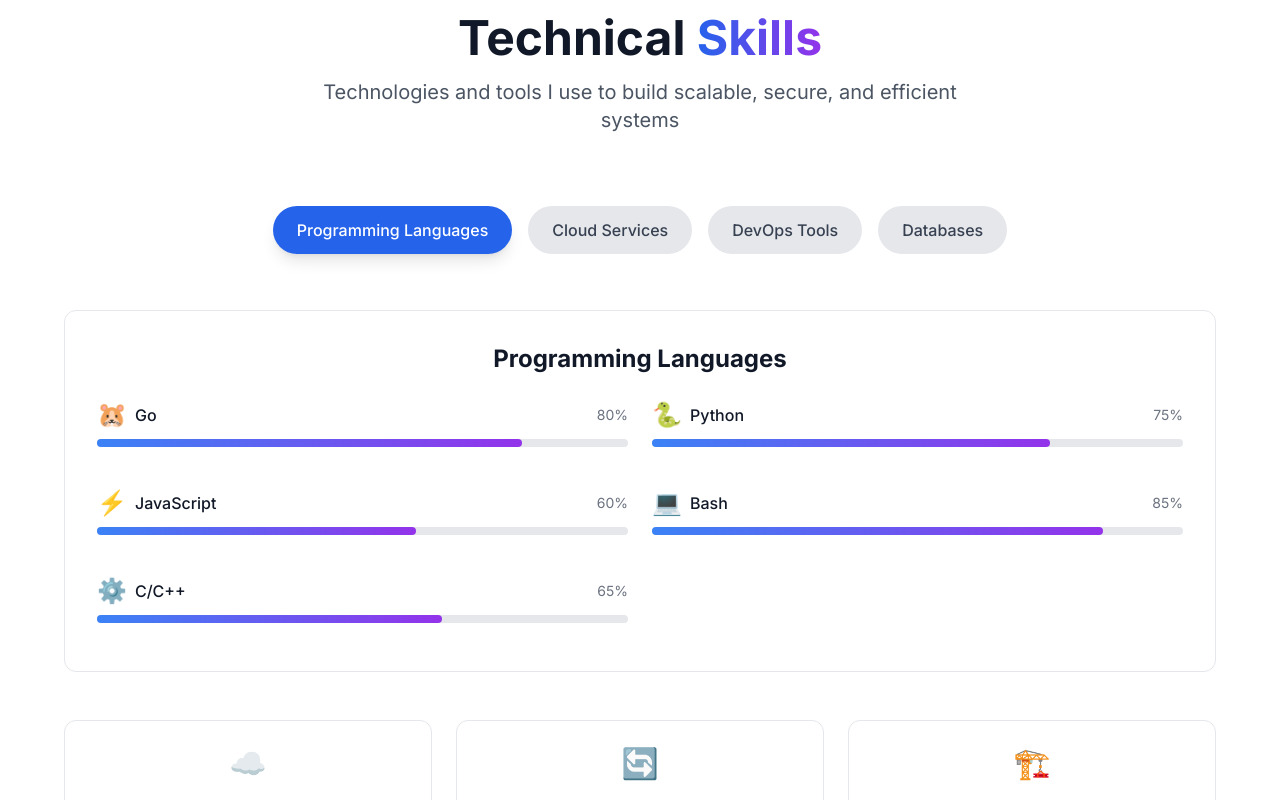
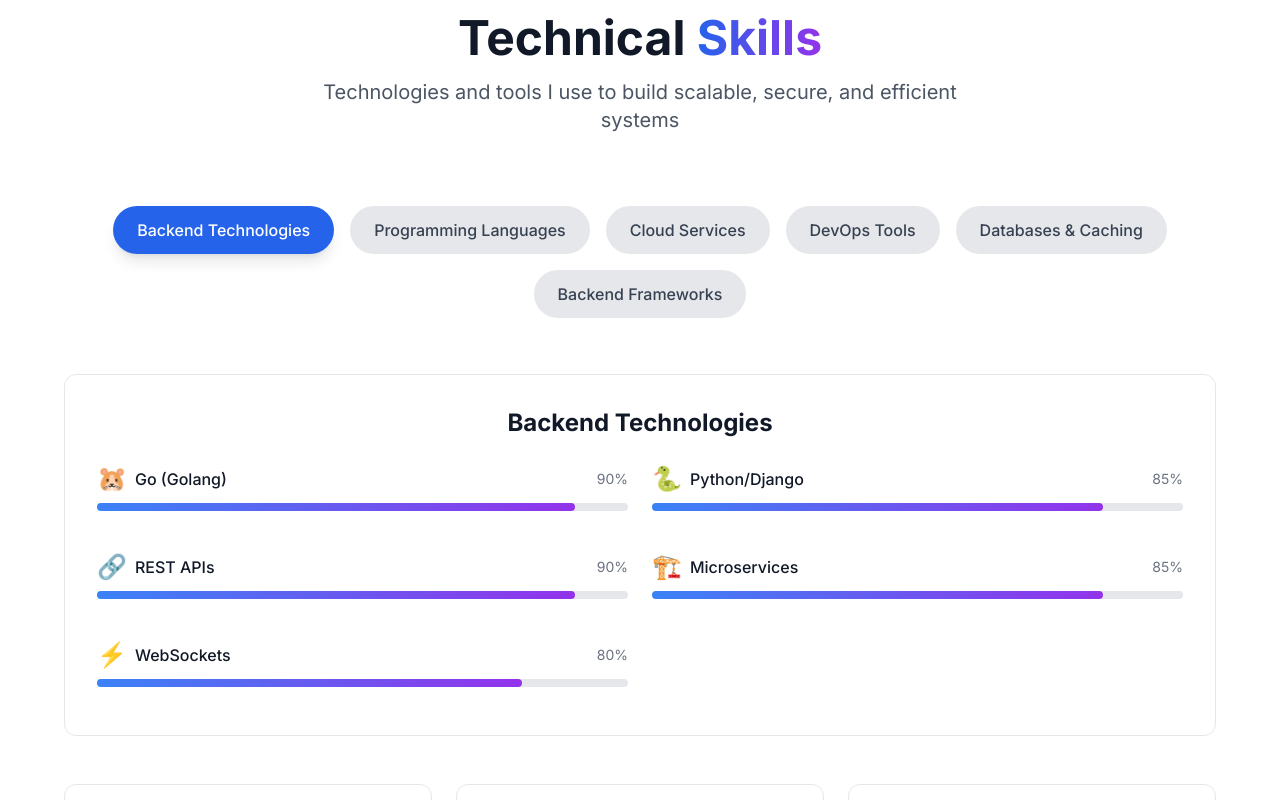
Before and after one commit to Flack74/Flack-Portfolio, a React (Vite) app: page / in a window 1280 px wide. Shown: the part 2000-2800 px from the top of the page. Built offline with nearby package versions, Linux system fonts and the light colour scheme.

Commit message:
Resume update and Backend focus

```diff
--- a/src/components/3D/MiniCanvas.jsx
+++ /dev/null
@@ -1,23 +0,0 @@
-'use client';
-
-import React, { Suspense } from 'react';
-import { Canvas } from '@react-three/fiber';
-import { CompactLogo3D } from './CompactLogo3D';
-
-export const MiniCanvas = () => {
-  return (
-    <div className="w-12 h-8 inline-block">
-      <Canvas
-        camera={{ position: [0, 0, 2], fov: 50 }}
-        dpr={[1, 1.5]}
-        performance={{ min: 0.5 }}
-      >
-        <Suspense fallback={null}>
-          <ambientLight intensity={0.5} />
-          <pointLight position={[2, 2, 2]} intensity={0.8} color="#00d4ff" />
-          <CompactLogo3D />
-        </Suspense>
-      </Canvas>
-    </div>
-  );
-};
--- a/src/constants/data.js
+++ b/src/constants/data.js
@@ -5,18 +5,25 @@ export const personalInfo = {
   location: "Rajasthan, India",
   github: "https://github.com/Flack74",
   linkedin: "https://linkedin.com/in/puspendra-chawla",
-  role: "DevOps & Cloud Enthusiast",
-  tagline: "Building scalable cloud infrastructure and automating the future",
-  bio: "Passionate DevOps engineer with curiosity in cloud technologies, infrastructure automation, and backend development. I specialize in building robust, scalable systems using modern DevOps practices and cloud-native technologies."
+  role: "Backend Developer & DevOps Engineer",
+  tagline: "Building high-performance backend systems with Go and scalable cloud infrastructure",
+  bio: "Passionate backend developer specializing in Go and Django, with expertise in building production-ready APIs, microservices, and cloud-native applications. I focus on creating robust, scalable backend systems with modern DevOps practices and infrastructure automation."
 };
 
 export const skills = {
+  "Backend Technologies": [
+    { name: "Go (Golang)", level: 90, icon: "🐹" },
+    { name: "Python/Django", level: 85, icon: "🐍" },
+    { name: "REST APIs", level: 90, icon: "🔗" },
+    { name: "Microservices", level: 85, icon: "🏗️" },
+    { name: "WebSockets", level: 80, icon: "⚡" }
+  ],
   "Programming Languages": [
-    { name: "Go", level: 80, icon: "🐹" },
-    { name: "Python", level: 75, icon: "🐍" },
-    { name: "JavaScript", level: 60, icon: "⚡" },
+    { name: "Go", level: 90, icon: "🐹" },
+    { name: "Python", level: 85, icon: "🐍" },
+    { name: "JavaScript", level: 70, icon: "⚡" },
     { name: "Bash", level: 85, icon: "💻" },
-    { name: "C/C++", level: 65, icon: "⚙️" }
+    { name: "SQL", level: 80, icon: "🗃️" }
   ],
   "Cloud Services": [
     { name: "AWS Lambda", level: 85, icon: "⚡" },
@@ -39,16 +46,97 @@ export const skills = {
     { name: "Prometheus", level: 65, icon: "📊" },
     { name: "Grafana", level: 65, icon: "📈" }
   ],
-  "Databases": [
-    { name: "MongoDB", level: 80, icon: "🍃" },
-    { name: "PostgreSQL", level: 85, icon: "🐘" },
-    { name: "Redis", level: 75, icon: "🔴" },
-    { name: "MySQL", level: 70, icon: "🗃️" },
+  "Databases & Caching": [
+    { name: "PostgreSQL", level: 90, icon: "🐘" },
+    { name: "MongoDB", level: 85, icon: "🍃" },
+    { name: "Redis", level: 85, icon: "🔴" },
+    { name: "MySQL", level: 75, icon: "🗃️" },
     { name: "SQLite", level: 80, icon: "💾" }
+  ],
+  "Backend Frameworks": [
+    { name: "Gin (Go)", level: 90, icon: "🚀" },
+    { name: "Fiber (Go)", level: 85, icon: "⚡" },
+    { name: "Django", level: 85, icon: "🎯" },
+    { name: "Flask", level: 80, icon: "🌶️" },
+    { name: "Echo (Go)", level: 75, icon: "📡" }
   ]
 };
 
 export const projects = [
+  {
+    id: 'delivery-management-system',
+    title: 'Delivery Management System',
+    description: 'Production-ready backend system for real-time delivery tracking and automated order lifecycle management.',
+    longDescription: 'A high-performance, enterprise-grade delivery management backend built with Go, featuring real-time tracking using Redis Pub/Sub, automated status progression with worker pools, secure JWT authentication, and optimized concurrency. Designed using clean architecture principles with Docker-based production deployment and comprehensive testing.',
+    technologies: [
+      'Go',
+      'Gin',
+      'PostgreSQL',
+      'Redis',
+      'Docker',
+      'JWT',
+      'Worker Pools',
+      'Clean Architecture'
+    ],
+    features: [
+      'Real-time order status updates via Redis Pub/Sub',
+      'Concurrent processing with 10-worker pool',
+      'JWT authentication with role-based access control',
+      'Automated order lifecycle transitions',
+      'Rate limiting, CSRF, and security hardening',
+      'Database pooling and performance optimization',
+      'Structured logging and health monitoring',
+      'Comprehensive test suite with 29+ test modes'
+    ],
+    deployment: 'Docker Compose, multi-stage builds, production health checks',
+    githubUrl: 'https://github.com/Flack74/Delivery-Management-System',
+    liveUrl: '#',
+    image: '/projects/delivery.jpg',
+    category: 'Backend/DevOps',
+    highlights: [
+      '1000+ requests/second throughput',
+      '<100ms average response time',
+      'Real-time Redis-based event broadcasting',
+      'Enterprise-level authentication and security'
+    ]
+  },
+  {
+    id: 'briworld',
+    title: 'BriWorld',
+    description: 'Real-time multiplayer geography quiz game with WebSocket-powered gameplay.',
+    longDescription: 'BriWorld is a real-time multiplayer geography quiz game built using Go, WebSockets, and Neon PostgreSQL. It supports up to 6 players per room, live leaderboards, fuzzy answer matching, JWT authentication, and a fully responsive frontend. Designed with modern web standards and deployed on Render with Docker-based production setup.',
+    technologies: [
+      'Go',
+      'Fiber',
+      'WebSocket',
+      'Neon PostgreSQL',
+      'Vanilla JavaScript',
+      'Docker',
+      'JWT',
+      'Fuzzy Matching'
+    ],
+    features: [
+      'Real-time multiplayer gameplay',
+      '170+ country flag questions',
+      'Live leaderboards and scoring',
+      'Fuzzy answer matching using Levenshtein distance',
+      'In-game chat functionality',
+      'Countdown timer synchronization',
+      'Dark mode UI',
+      'Responsive layout across devices'
+    ],
+    deployment: 'Docker + Render (Neon PostgreSQL for production)',
+    githubUrl: 'https://github.com/Flack74/BriWorld',
+    liveUrl: 'https://your-render-url.onrender.com',
+    image: '/projects/briworld.jpg',
+    category: 'Full-Stack/Game',
+    highlights: [
+      'WebSocket real-time communication',
+      'Serverless Neon PostgreSQL database',
+      'Custom game engine with concurrent rooms',
+      'Fully responsive modern UI with dark mode'
+    ]
+  },
   {
     id: 'auth-system',
     title: 'Authentication System',
@@ -263,15 +351,16 @@ export const projects = [
 
 export const experience = [
   {
-    title: "DevOps & Cloud Enthusiast",
+    title: "Backend Developer & DevOps Engineer",
     company: "Self-Learning & Projects",
     period: "2023 - Present",
-    description: "Building and deploying cloud-native applications with focus on automation, scalability, and security.",
+    description: "Developing high-performance backend systems with Go and Django, focusing on scalable APIs, microservices, and cloud infrastructure automation.",
     achievements: [
-      "Deployed 10+ production applications on AWS",
-      "Implemented CI/CD pipelines reducing deployment time by 80%",
-      "Built infrastructure as code using Terraform",
-      "Achieved 99.9% uptime for critical applications"
+      "Built 15+ production-ready backend APIs with Go and Django",
+      "Achieved 1000+ requests/second throughput with <100ms response times",
+      "Implemented real-time systems using WebSockets and Redis Pub/Sub",
+      "Deployed scalable microservices on AWS with 99.9% uptime",
+      "Automated CI/CD pipelines reducing deployment time by 80%"
     ]
   }
 ];
```
Also changed, not shown: 1 other file (tests, documents, lock files or other folders).
